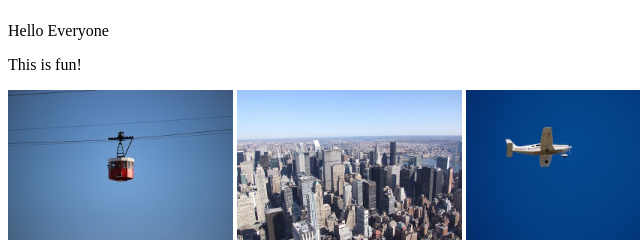
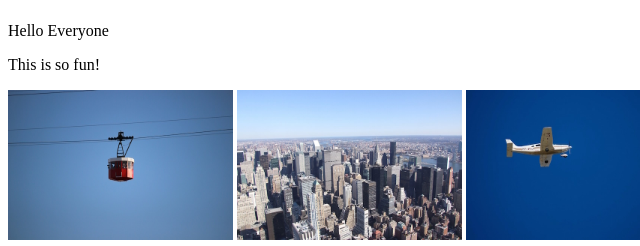
Before and after one commit to ameerdomingo36/Module-10-Assessment-4-, a plain HTML site: page index.html in a window 1280 px wide. Shown: the part 364-610 px from the top of the page, 0-640 px from the left. Drawn offline with Linux system fonts and the light colour scheme.

Commit message:
Update index.html

```diff
--- a/index.html
+++ b/index.html
@@ -20,7 +20,7 @@
         <h5>This is a heading</h5>
         <h6>This is a heading</h6>
         <p>Hello Everyone</p>
-        <p>This is fun!</p>
+        <p>This is so fun!</p>
         <img src="cablecar.jpg" height="150"/>
         <img src="city.jpg" height="150"/>
         <img src="plane.jpg" height="150"/>
```
